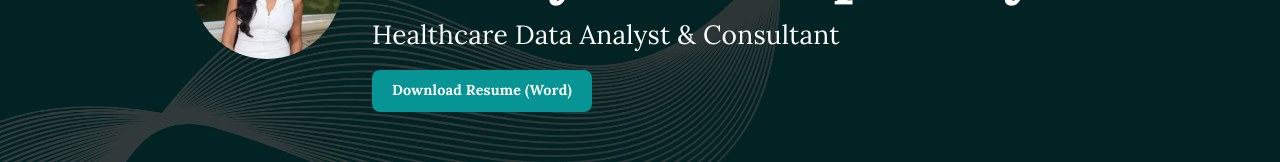
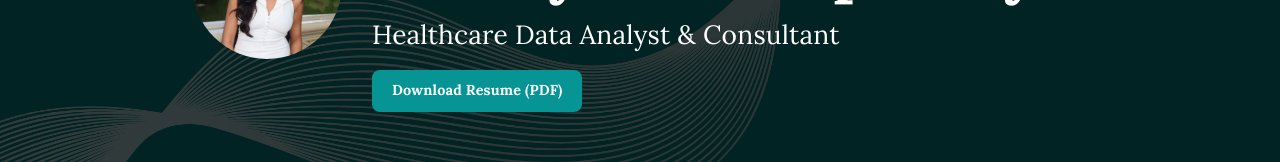
Before and after one commit to shreyuumapathy/shreyuumapathy.github.io, a React (Create React App) app: page / in a window 1280 px wide. Shown: the part 430-592 px from the top of the page. Built offline with nearby package versions, Linux system fonts and the light colour scheme.

Commit message:
Update resume download button link to PDF

```diff
--- a/src/components/Main.tsx
+++ b/src/components/Main.tsx
@@ -21,7 +21,7 @@ function Main() {
           <p>Healthcare Data Analyst & Consultant</p>
 
           <a
-            href="/Shreyu_Umapathy_Resume.docx"
+            href="/Shreyu_Umapathy_Resume.pdf"
             download
             className="btn-resume"
             style={{
@@ -41,7 +41,7 @@ function Main() {
             onMouseOver={(e) => (e.currentTarget.style.background = '#057d7d')}
             onMouseOut={(e) => (e.currentTarget.style.background = '#069494')}
           >
-            Download Resume (Word)
+            Download Resume (PDF)
           </a>
 
           <div className="mobile_social_icons">
```
